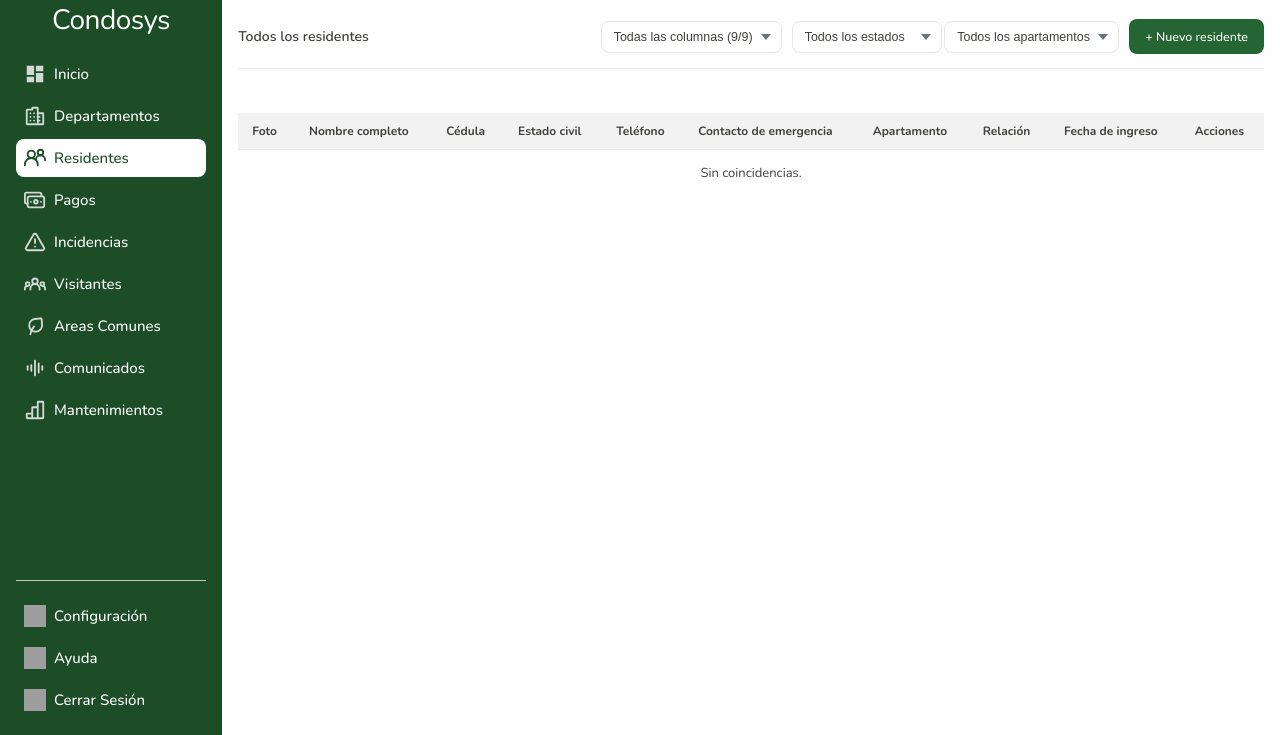
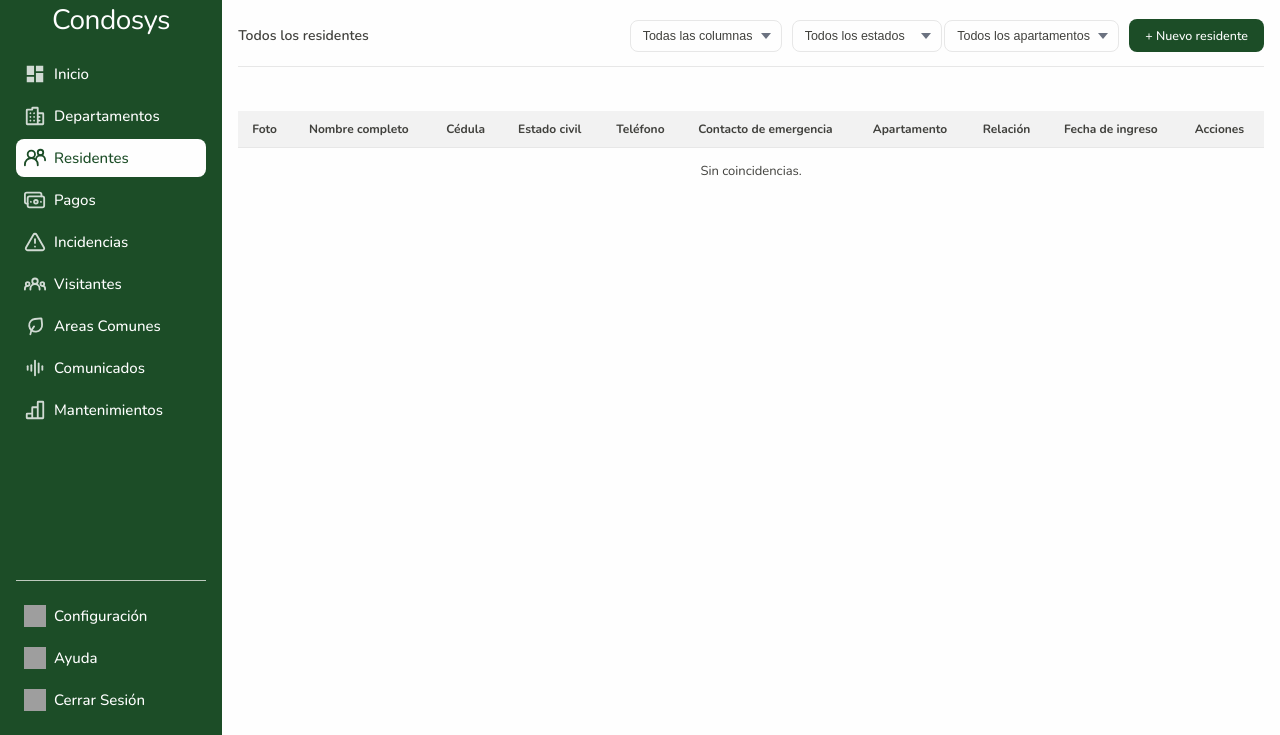
Before and after one commit to JMJ0331/condosys, a Django app: page /residents/ in a window 1280 px wide. Shown: the part 65-800 px from the top of the page. Run offline with Django 4.2, Linux system fonts and the light colour scheme; the visitor is signed in with stand-in values (Sample User, id 1); data that the repository does not hold is empty; grey boxes are pictures that could not be loaded.

Commit message:
update: usé variables de padding y verde oscuro en el botón, y reformateé las opciones del selector de columnas

```diff
--- a/condosys/residents/static/css/residents.css
+++ b/condosys/residents/static/css/residents.css
@@ -86,11 +86,11 @@
 .boton-nuevo-residente {
 	display: inline-flex;
 	align-items: center;
-	background: var(--green-800);
+	background: var(--green-900);
 	color: var(--white-50);
 	border: none;
 	border-radius: 8px;
-	padding: 0.9rem 1.6rem;
+	padding: var(--padding-8) var(--padding-16);
 	font-size: 1.25rem;
 	font-weight: 500;
 	cursor: pointer;
--- a/condosys/residents/templates/residents/index.html
+++ b/condosys/residents/templates/residents/index.html
@@ -14,15 +14,15 @@
 
     <div class="filtros-tabla">
       <select id="filtro-columnas" name="columnas" aria-label="Cantidad de columnas visibles">
-        <option value="0">Todas las columnas (9/9)</option>
-        <option value="1">1/9</option>
-        <option value="2">2/9</option>
-        <option value="3">3/9</option>
-        <option value="4">4/9</option>
-        <option value="5">5/9</option>
-        <option value="6">6/9</option>
-        <option value="7">7/9</option>
-        <option value="8">8/9</option>
+        <option value="0">Todas las columnas</option>
+        <option value="1">Máx. 1</option>
+        <option value="2">Máx. 2</option>
+        <option value="3">Máx. 3</option>
+        <option value="4">Máx. 4</option>
+        <option value="5">Máx. 5</option>
+        <option value="6">Máx. 6</option>
+        <option value="7">Máx. 7</option>
+        <option value="8">Máx. 8</option>
       </select>
 
       <form method="get" class="formulario-filtros" id="filtros-residentes">
```
